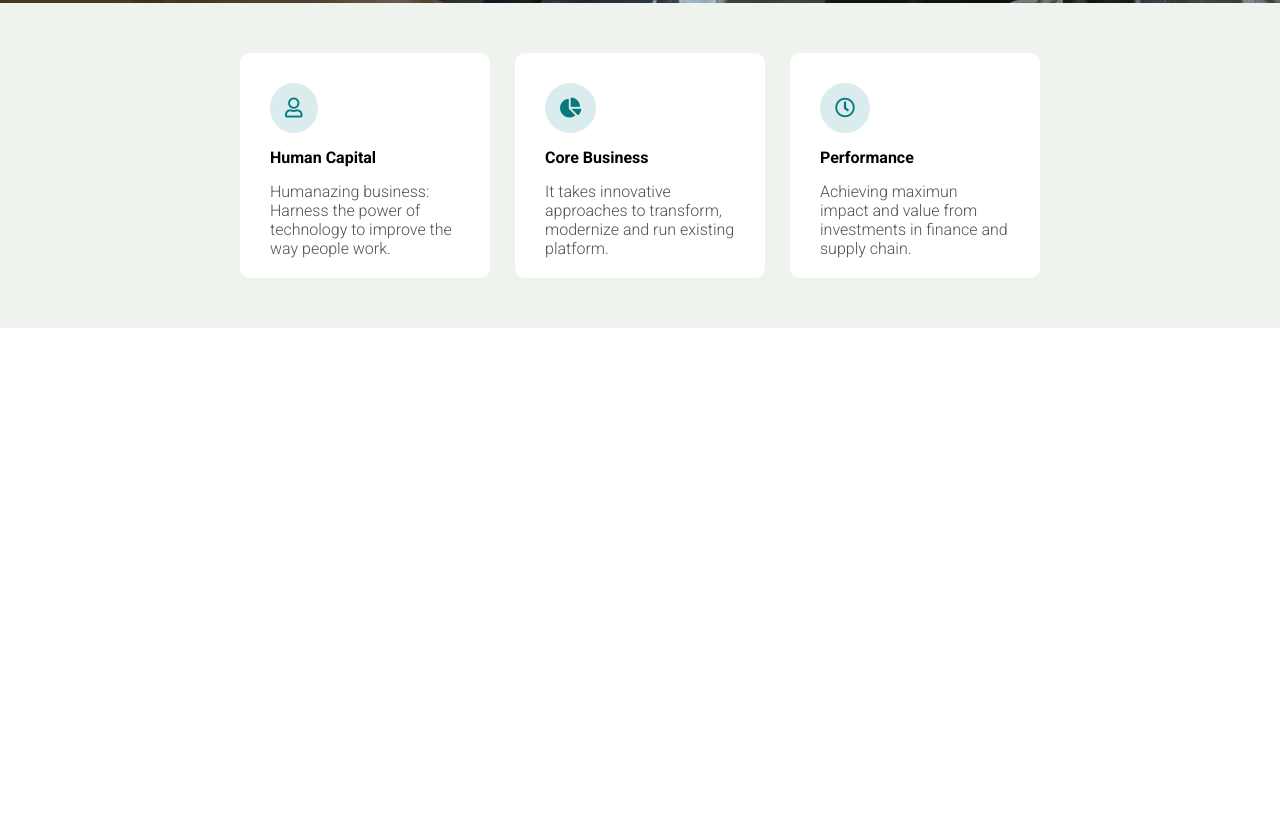
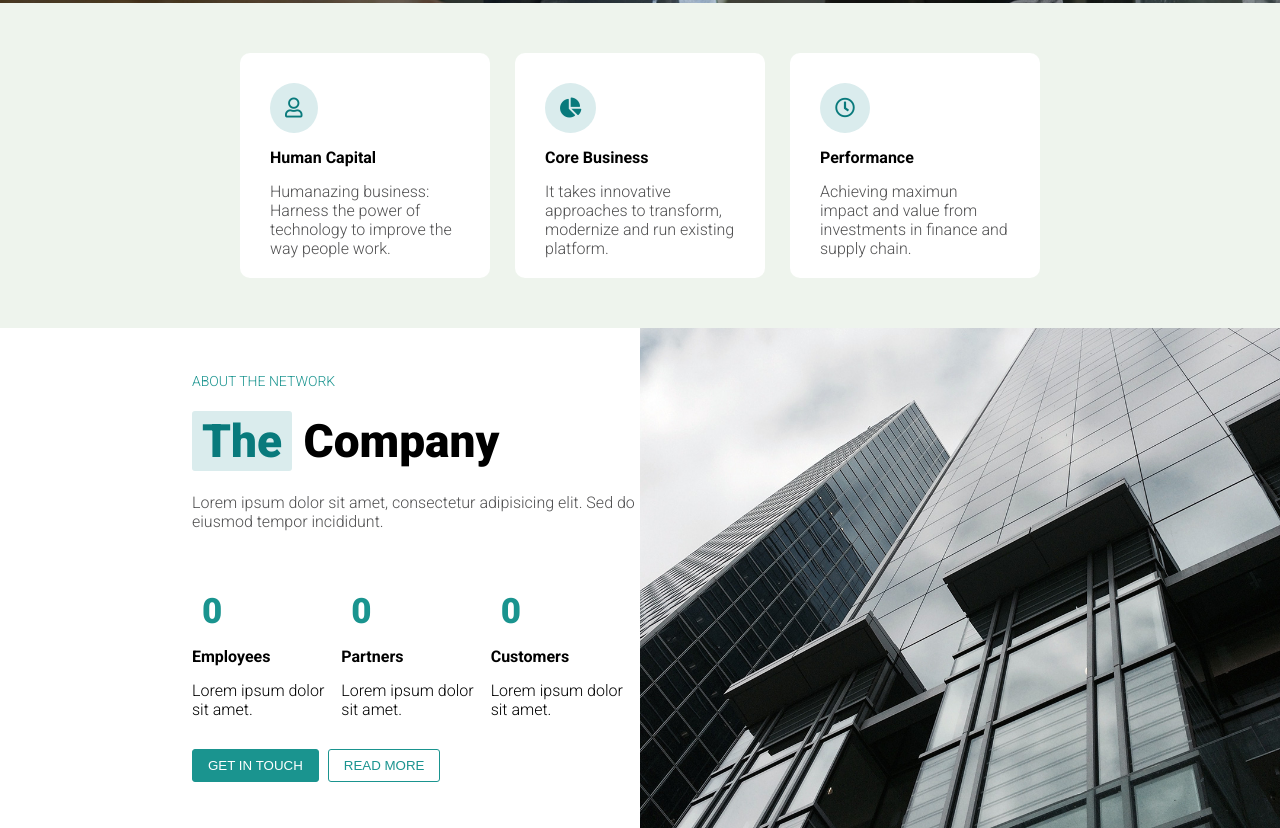
Before and after one commit to FrancescaLai/proj-html-vuejs, a website: page index.html in a window 1280 px wide. Shown: the part 693-1521 px from the top of the page. Before the commit the page ends 1021 px from the top, so only its background shows below. Drawn offline with nearby package versions, Linux system fonts and the light colour scheme; a web font is replaced by a local one.

Commit message:
Section 2  ✓

```diff
--- a/index.html
+++ b/index.html
@@ -101,6 +101,43 @@
           </div>
         </div>
       </section>
+
+      <section class="section-2">
+        <div class="right-side">
+          <div class="mini-container">
+            <div class="mini-top">
+              <p>ABOUT THE NETWORK</p>
+              <h3><span>The</span> Company</h3>
+              <p>Lorem ipsum dolor sit amet, consectetur adipisicing elit. Sed do eiusmod tempor incididunt.</p>
+            </div>
+            <div class="mini-bottom">
+              <div class="clearfix">
+                <div class="column">
+                  <p class="number">0</p>
+                  <h4>Employees</h4>
+                  <p>Lorem ipsum dolor sit amet.</p>
+                </div>
+                <div class="column">
+                  <p class="number">0</p>
+                  <h4>Partners</h4>
+                  <p>Lorem ipsum dolor sit amet.</p>
+                </div>
+                <div class="column">
+                  <p class="number">0</p>
+                  <h4>Customers</h4>
+                  <p>Lorem ipsum dolor sit amet.</p>
+                </div>
+              </div>
+
+              <div class="buttons">
+                <button class="btn btn-full" type="button" name="button">GET IN TOUCH</button>
+                <button class="btn btn-empty" type="button" name="button">READ MORE</button>
+              </div>
+            </div>
+          </div>
+        </div>
+        <div class="left-side"></div>
+      </section>
     </main>
 
   </div>
--- a/src/app.scss
+++ b/src/app.scss
@@ -5,3 +5,4 @@
 @import "partials/_headertop.scss";
 @import "partials/_hero.scss";
 @import "partials/_section1.scss";
+@import "partials/_section2.scss";
--- a/src/partials/_common.scss
+++ b/src/partials/_common.scss
@@ -7,3 +7,9 @@
 body{
   font-family: 'Roboto', sans-serif;
 }
+
+.clearfix::after{
+  content: "";
+  display: block;
+  clear: both;
+}
--- a/src/partials/_section1.scss
+++ b/src/partials/_section1.scss
@@ -19,7 +19,7 @@
 
       .icons{
         color: $icons_color;
-        background-color: $icon_bcknd_color;
+        background-color: $light_color_green;
         font-size: 20px;
         border-radius: 50%;
         padding: 15px;
--- /dev/null
+++ b/src/partials/_section2.scss
@@ -0,0 +1,70 @@
+.section-2 {
+  display: flex;
+  height: 500px;
+
+  .right-side{
+    width: $half_container;
+
+    .mini-container{
+      width: 70%;
+      float: right;
+      padding-top: 45px;
+
+      .mini-top{
+        margin-bottom: 60px;
+
+        p:first-of-type{
+          font-size: $font_small;
+          color: $main_color_green;
+          margin-bottom: 10px;
+        }
+
+        h3{
+          font-weight: 800;
+          font-size: $font_big;
+          margin: 25px 0px;
+
+          span{
+            color: $strong_color_green;
+            background-color: $light_color_green;
+            padding: 3px 10px;
+            border-radius: $btn_border_radius;
+          }
+        }
+        p{
+          color: $strong_color_grey;
+          font-weight: 100;
+        }
+      }
+      .mini-bottom{
+        .column{
+          float: left;
+          width: calc(100% / 3);
+
+          .number{
+            color: $main_color_green;
+            font-size: $font_medium;
+            font-weight: 800;
+            margin-left: 10px;
+          }
+          p{
+            font-weight: 100;
+          }
+          h4{
+            padding: 15px 0px;
+          }
+        }
+        .btn-empty{
+          color: $main_color_green;
+        }
+      }
+    }
+  }
+
+  .left-side{
+    width: $half_container;
+    background-image: url('../img/about-5.jpg');
+    background-size: cover;
+    background-position: bottom;
+  }
+}
--- a/src/partials/_variables.scss
+++ b/src/partials/_variables.scss
@@ -1,5 +1,6 @@
 // Container
 $small_container: 800px;
+$half_container: 50%;
 
 // Colors
 $main_color_grey: #babdbe;
@@ -7,12 +8,14 @@ $strong_color_grey: #505051;
 $main_color_white: #ffff;
 $main_color_green: #1a948f;
 $strong_color_green: #097a7c;
+$light_color_green: #DAECED;
 $section_1_bcknd_color: #EEF4ED;
 $icons_color: #097a7c;
-$icon_bcknd_color: #DAECED;
+
 
 // Font Size
 $font_small: 14px;
+$font_medium: 35px;
 $font_big: 46px;
 
 // Buttons
```
Also changed, not shown: dist/app.css.
